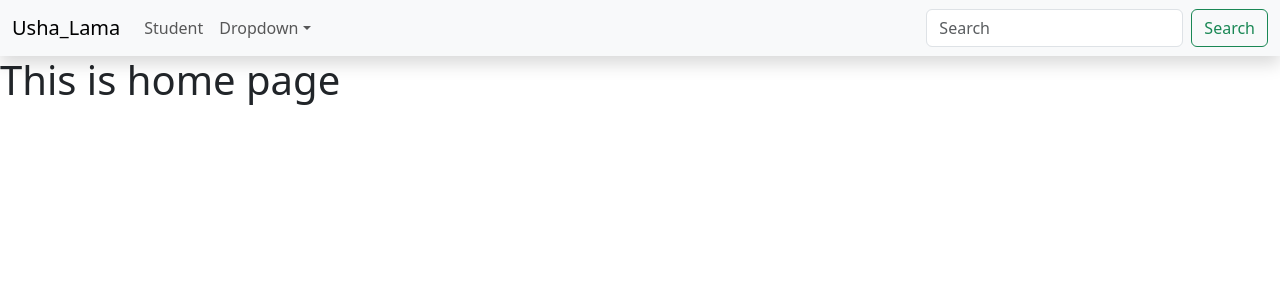
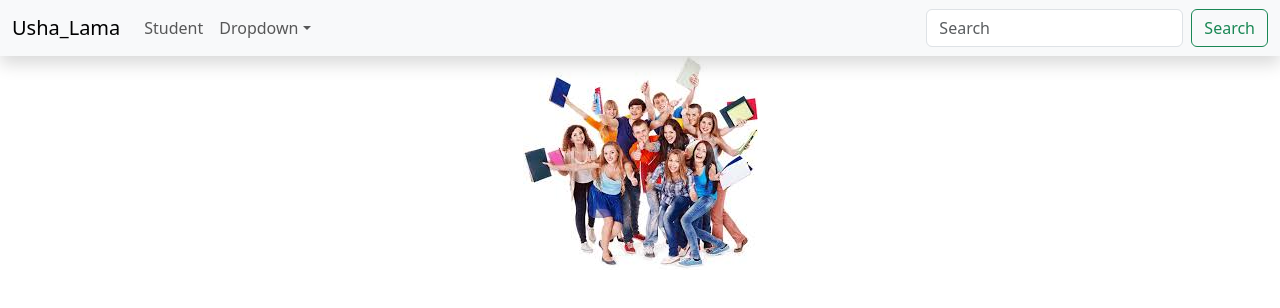
Before and after one commit to ushalama200/7cc005_react_student, a React (Create React App) app: page / in a window 1280 px wide. Shown: the top 308 px of the page. Built offline with nearby package versions, Linux system fonts and the light colour scheme.

Commit message:
image path added to home page

```diff
--- a/src/pages/Home.js
+++ b/src/pages/Home.js
@@ -1,8 +1,12 @@
+
+import images from './images.jpeg'
 function Home() {
   return (
     <div>
-      <h1>This is home page</h1>
-    </div>
+      <center>
+      <img src={images} alt="My Image" />
+      </center>
+         </div>
   );
 }
 
```
Also changed, not shown: src/pages/images.jpeg (added).
